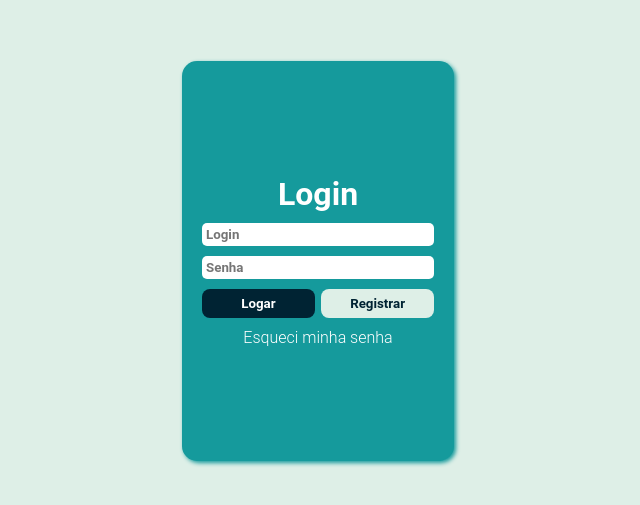
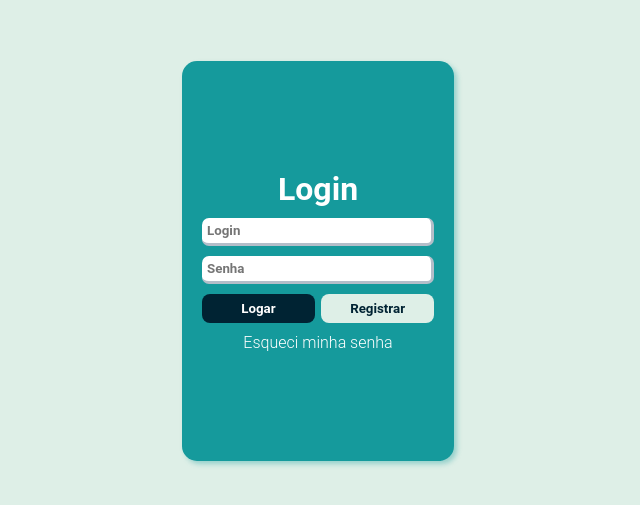
Before and after one commit to JoaoG23/FluxosFrontend, a React (Create React App) app in the folder view/: page / in a window 1280 px wide. Shown: the part 139-644 px from the top of the page, without its empty margins (322-962 px from the left). Built offline with nearby package versions, Linux system fonts and the light colour scheme.

Commit message:
Componentes de Input criado

```diff
--- a/view/src/Components/Input/index.tsx
+++ /dev/null
@@ -1,13 +0,0 @@
-import React from "react";
-import { InputStyle } from "./styles";
-
-interface Iinput {
-  descricaoPlaceholder: string;
-}
-const Input = (props:Iinput) => {
-  return (
-      <InputStyle placeholder={props.descricaoPlaceholder} type='text' ></InputStyle>
-  );
-}
-
-export default Input;
--- a/view/src/Components/Input/styles.ts
+++ /dev/null
@@ -1,24 +0,0 @@
-import styled from "styled-components";
-
-export const InputStyle = styled.input`
-  border: none;
-  padding: 4px;
-  border-radius: 5px;
-  font-weight: bold;
-
-  background-color: ${(props) => props.theme.color.light};
-  :focus {
-    animation: evidente 4s ease-in 0s infinite forwards alternate;
-  }
-
-  @keyframes evidente {
-    from {
-      background-color: whitesmoke;
-      color: #000;
-    }
-    to {
-      background-color: #b4bec9;
-      color: #159a9c;
-    }
-  }
-`;
--- /dev/null
+++ b/view/src/Components/Inputs/PrimaryInput/index.tsx
@@ -0,0 +1,17 @@
+import React from "react";
+import { PrimaryInputStyle } from "../styles";
+
+interface Iinput {
+  descricaoPlaceholder: string;
+  type: string;
+}
+const Input = (props: Iinput) => {
+  return (
+    <PrimaryInputStyle
+      placeholder={props.descricaoPlaceholder}
+      type={props.type}
+    ></PrimaryInputStyle>
+  );
+};
+
+export default Input;
--- /dev/null
+++ b/view/src/Components/Inputs/styles.ts
@@ -0,0 +1,32 @@
+import styled from "styled-components";
+
+export const PrimaryInputStyle = styled.input`
+  border: none;
+  padding: 5px;
+  border-radius: 7px;
+  font-weight: bold;
+  border-bottom: 3px solid ${(props) => props.theme.color.fifth};
+  border-right: 3px solid ${(props) => props.theme.color.fifth};
+
+  background-color: ${(props) => props.theme.color.light};
+  :focus {
+    /* animation: evidente 3s ease-in 0s  forwards alternate; */
+  }
+
+  /* @keyframes evidente {
+    from {
+      padding:5px;
+      background-color: whitesmoke;
+      color: #000;
+    }
+    to {
+      padding: 10px;
+      background-color: #b4bec9;
+      color: #159a9c;
+    }
+  } */
+`;
+
+export const SecondaryInputStyle = styled(PrimaryInputStyle)`
+    background-color: ${(props) => props.theme.color.fifth};
+`;
--- a/view/src/Pages/Login/index.tsx
+++ b/view/src/Pages/Login/index.tsx
@@ -1,15 +1,52 @@
 import { Form,Container, HiperLink, Title } from './styles';
-import Input from '../../Components/Input';
+import Input from '../../Components/Inputs/PrimaryInput';
 import PrimaryButton from '../../Components/Buttons/ButtonDark';
 import ContainerBottons from '../../Components/ContainerButtons';
 import SecondaryButton from '../../Components/Buttons/PrimaryButton';
 const Login = () => {
+
+    // const [error, setError] = useState(null);
+    // const [isLoaded, setIsLoaded] = useState(false);
+    // const [items, setItems] = useState([]);
+
+    // useEffect(() => {
+    //   fetch("https://api.example.com/items")
+    //     .then(res => res.json())
+    //     .then(
+    //       (result) => {
+    //         setIsLoaded(true);
+    //         setItems(result);
+    //       },
+    //       (error) => {
+    //         setIsLoaded(true);
+    //         setError(error);
+    //       }
+    //     )
+    // }, [])
+
+    // if (error) {
+    //   return <div>Error: {error.message}</div>;
+    // } else if (!isLoaded) {
+    //   return <div>Loading...</div>;
+    // } else {
+    //   return (
+    //     <ul>
+    //       {items.map(item => (
+    //         <li key={item.id}>
+    //           {item.name} {item.price}
+    //         </li>
+    //       ))}
+    //     </ul>
+    //   );
+    // }
+
+
   return (
     <Container>
       <Form>
         <Title>Login</Title>
-        <Input descricaoPlaceholder={'Login'}/>
-        <Input descricaoPlaceholder={'Senha'}/>
+        <Input type='text' descricaoPlaceholder={'Login'}/>
+        <Input type='password' descricaoPlaceholder={'Senha'}/>
         <ContainerBottons>
           <PrimaryButton>Logar</PrimaryButton>
           <SecondaryButton>Registrar</SecondaryButton>
--- a/view/src/Pages/Login/styles.ts
+++ b/view/src/Pages/Login/styles.ts
@@ -19,7 +19,7 @@ export const Form = styled.form`
   font-weight: 700;
 
   border-radius: 15px;
-  box-shadow: 2px 2px 4px ${(props) => props.theme.color.primary};
+  box-shadow: 3px 3px 5px ${(props) => props.theme.color.secondary};
 
   @media only screen and (max-width: 600px) {
     width: 300px;
--- a/view/src/teste.css
+++ b/view/src/teste.css
@@ -1,3 +1,3 @@
 body{
-    background-color: #159a9c50;
+    background-color: #159a9c5c;
 }
--- a/view/src/themes/light.ts
+++ b/view/src/themes/light.ts
@@ -2,7 +2,7 @@ export default {
   title: "light",
   color: {
     primary: "#159A9C",
-    secondary: "#159a9c50",
+    secondary: "#159a9c5c",
     background: "#DEEFE7",
     dark: "#002333",
     fifth: "#B4BEC9",
```
Also changed, not shown: view/src/Components/Buttons/ButtonDark/index.tsx (+5 -7 lines), view/src/Components/Buttons/PrimaryButton/index.tsx (+5 -7 lines), view/src/Components/Inputs/PrimaryInput copy/index.tsx (added, +17 -0 lines).
